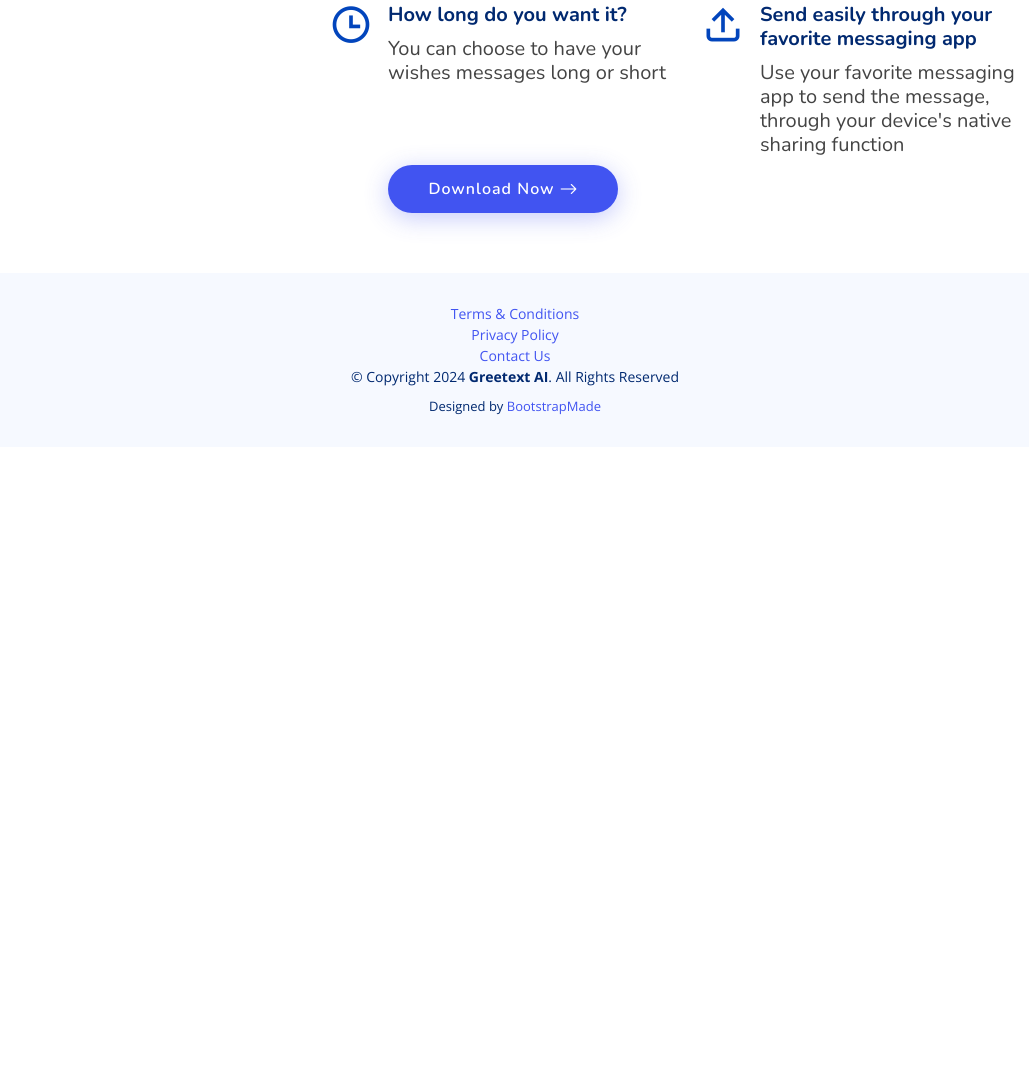
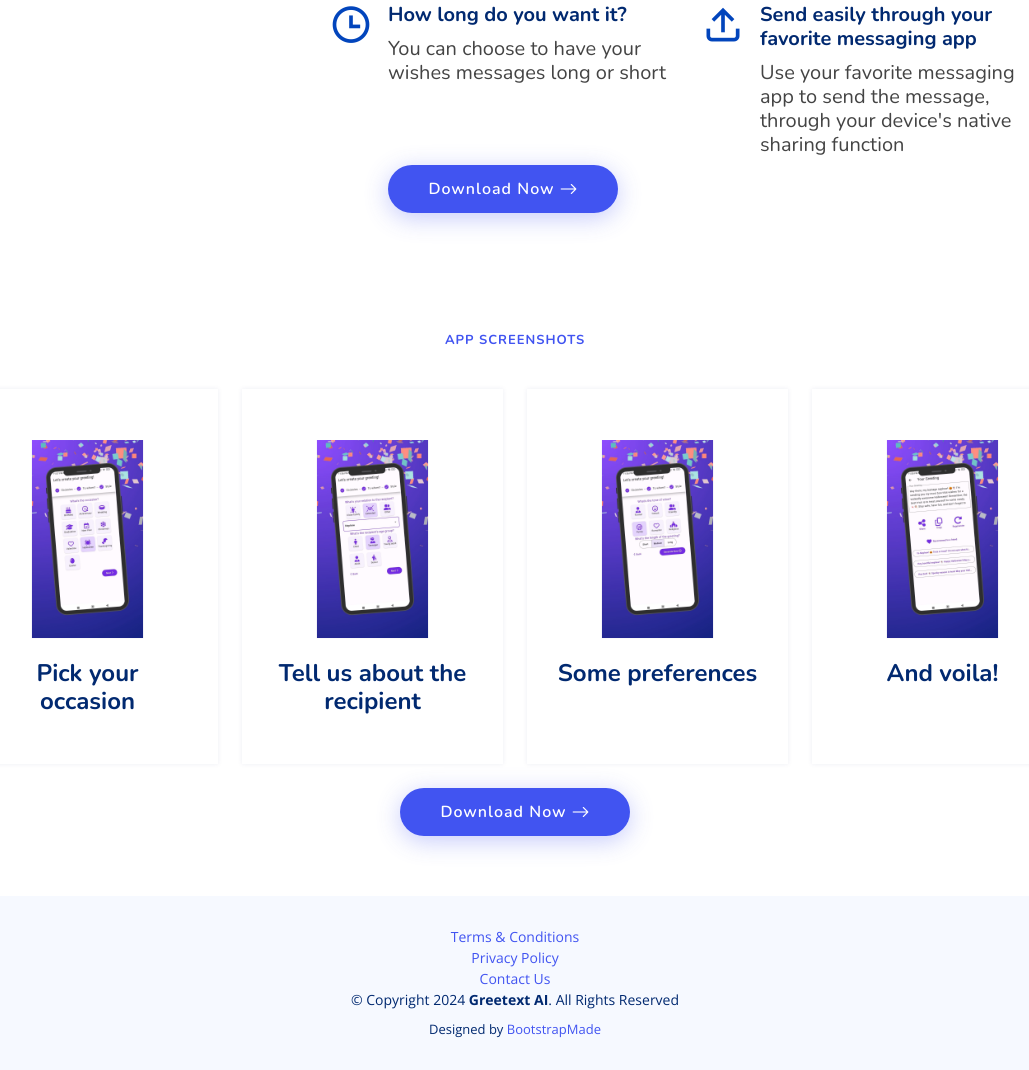
Before and after one commit to cacaoapps/website, a plain HTML site: page index.html in a window 1280 px wide. Shown: the part 3158-4228 px from the top of the page, without its empty margins (125-1154 px from the left). Before the commit the page ends 3605 px from the top, so only its background shows below. Drawn offline with nearby package versions, Linux system fonts and the light colour scheme.

Commit message:
Added screenshots

```diff
--- a/index.html
+++ b/index.html
@@ -7,7 +7,9 @@
 
 	<title>Greetext AI - wishes and greeting messages</title>
 
-  <meta content="Quickly send your friends and family heartfelt greetings and wishes. Allow our AI to compose the ideal text message for you!" name="description">
+	<meta
+		content="Quickly send your friends and family heartfelt greetings and wishes. Allow our AI to compose the ideal text message for you!"
+		name="description">
 	<meta content="" name="keywords">
 	<link rel="canonical" href="https://greetextai.com">
 	<!-- Favicons -->
@@ -19,7 +21,8 @@
 	<meta property="og:type" content="website">
 	<meta property="og:url" content="https://greetextai.com">
 	<meta property="og:image" content="assets/img/hero-phone.png">
-  <meta property="og:description" content="Quickly send your friends and family heartfelt greetings and wishes. Allow our AI to compose the ideal text message for you!">
+	<meta property="og:description"
+		content="Quickly send your friends and family heartfelt greetings and wishes. Allow our AI to compose the ideal text message for you!">
 	<meta property="og:site_name" content="Greetext AI">
 	<meta property="og:locale" content="en_US">
 	<meta property="og:image:width" content="1200">
@@ -28,11 +31,14 @@
 	<!-- Twitter Card tags -->
 	<meta name="twitter:card" content="summary">
 	<meta name="twitter:title" content="Greetext AI - wishes and greeting messages">
-  <meta name="twitter:description" content="Quickly send your friends and family heartfelt greetings and wishes. Allow our AI to compose the ideal text message for you!">
+	<meta name="twitter:description"
+		content="Quickly send your friends and family heartfelt greetings and wishes. Allow our AI to compose the ideal text message for you!">
 	<meta name="twitter:image" content="assets/img/hero-phone.png">
 
 	<!-- Google Fonts -->
-  <link href="https://fonts.googleapis.com/css?family=Open+Sans:300,300i,400,400i,600,600i,700,700i|Nunito:300,300i,400,400i,600,600i,700,700i|Poppins:300,300i,400,400i,500,500i,600,600i,700,700i" rel="stylesheet">
+	<link
+		href="https://fonts.googleapis.com/css?family=Open+Sans:300,300i,400,400i,600,600i,700,700i|Nunito:300,300i,400,400i,600,600i,700,700i|Poppins:300,300i,400,400i,500,500i,600,600i,700,700i"
+		rel="stylesheet">
 
 	<!-- Vendor CSS Files -->
 	<link href="assets/vendor/aos/aos.css" rel="stylesheet">
@@ -49,16 +55,16 @@
 	<script async src="https://www.googletagmanager.com/gtag/js?id=G-HZCVFLZTJ3"></script>
 	<script>
 		window.dataLayer = window.dataLayer || [];
-	function gtag(){dataLayer.push(arguments);}
+		function gtag() { dataLayer.push(arguments); }
 		gtag('js', new Date());
 
 		gtag('config', 'G-HZCVFLZTJ3');
 	</script>
 	<script type='text/javascript'>
-	window.smartlook||(function(d) {
-	  var o=smartlook=function(){ o.api.push(arguments)},h=d.getElementsByTagName('head')[0];
-	  var c=d.createElement('script');o.api=new Array();c.async=true;c.type='text/javascript';
-	  c.charset='utf-8';c.src='https://web-sdk.smartlook.com/recorder.js';h.appendChild(c);
+		window.smartlook || (function (d) {
+			var o = smartlook = function () { o.api.push(arguments) }, h = d.getElementsByTagName('head')[0];
+			var c = d.createElement('script'); o.api = new Array(); c.async = true; c.type = 'text/javascript';
+			c.charset = 'utf-8'; c.src = 'https://web-sdk.smartlook.com/recorder.js'; h.appendChild(c);
 		})(document);
 		smartlook('init', '4a1753c6c6d5c283f61de5ff875ad569db08de88', { region: 'eu' });
 	</script>
@@ -104,11 +110,15 @@
 			<div class="row">
 				<div class="col-lg-6 d-flex flex-column justify-content-center">
 					<h1 data-aos="fade-up">Wishes and Greetings powered by AI</h1>
-          <h2 data-aos="fade-up" data-aos-delay="400">Quickly send your friends and family heartfelt greetings and wishes. Allow our AI to compose the ideal text message for you!</h2>
-		  <h2 data-aos="fade-up" data-aos-delay="400">Happy Birthday Wishes, Wedding Wishes, Christmas Wishes, New Year Eve Wishes, for a friend, loved one or even your boss! You can be funny, casual, religious or romantic</h2>
+					<h2 data-aos="fade-up" data-aos-delay="400">Quickly send your friends and family heartfelt greetings
+						and wishes. Allow our AI to compose the ideal text message for you!</h2>
+					<h2 data-aos="fade-up" data-aos-delay="400">Happy Birthday Wishes, Wedding Wishes, Christmas Wishes,
+						New Year Eve Wishes, for a friend, loved one or even your boss! You can be funny, casual,
+						religious or romantic</h2>
 					<div data-aos="fade-up" data-aos-delay="600">
 						<div class="text-center text-lg-start">
-              <a href="#" onclick="downloadApp()" class="btn-outlined scrollto d-inline-flex align-items-center justify-content-center align-self-center">
+							<a href="#" onclick="downloadApp()"
+								class="btn-outlined scrollto d-inline-flex align-items-center justify-content-center align-self-center">
 								<span>Download Now</span>
 								<i class="bi bi-arrow-right"></i>
 							</a>
@@ -134,10 +144,19 @@
 						<div class="content">
 							<h2>Don't ever lose your tongue</h2>
 							<p>
-                Have you ever found yourself in that familiar scenario where you're staring at your phone, racking your brain for the perfect words to convey your heartfelt wishes on someone's birthday or to celebrate their incredible achievement of receiving their well-deserved diploma? It can be a moment of pressure and uncertainty, wanting to encapsulate your joy and pride in just the right way. But fear not, for with a little guidance and creativity, you can transform those moments of hesitation into ones filled with confidence and warmth. So, fret no more, as we're here to provide you with inspiring ideas and thoughtful messages that will ensure you never struggle to express your sentiments again!
+								Have you ever found yourself in that familiar scenario where you're staring at your
+								phone, racking your brain for the perfect words to convey your heartfelt wishes on
+								someone's birthday or to celebrate their incredible achievement of receiving their
+								well-deserved diploma? It can be a moment of pressure and uncertainty, wanting to
+								encapsulate your joy and pride in just the right way. But fear not, for with a little
+								guidance and creativity, you can transform those moments of hesitation into ones filled
+								with confidence and warmth. So, fret no more, as we're here to provide you with
+								inspiring ideas and thoughtful messages that will ensure you never struggle to express
+								your sentiments again!
 							</p>
 							<div class="text-center text-lg-start">
-                <a href="#" onclick="downloadApp()" class="btn-filled d-inline-flex align-items-center justify-content-center align-self-center">
+								<a href="#" onclick="downloadApp()"
+									class="btn-filled d-inline-flex align-items-center justify-content-center align-self-center">
 									<span>Download Now</span>
 									<i class="bi bi-arrow-right"></i>
 								</a>
@@ -159,10 +178,20 @@
 						<div class="content">
 							<h2>Birthday wishes, wedding wishes, wishes for any occasion</h2>
 							<p>
-                Stop wasting precious moments of your day feeling the pressure of coming up with the perfect words to express your feelings to a loved one. Whether it's a birthday, anniversary, wedding, Christmas, New Year, Valentine's Day, or any other special occasion, the task of crafting meaningful messages can seem daunting. However, with a few simple strategies and thoughtful ideas, you can transform these moments into opportunities for heartfelt and genuine communication. From personalized anecdotes to sharing memories and highlighting the unique qualities of the recipient, there are countless ways to create messages that truly resonate with those you care about. Embracing creativity and authenticity, you can turn each occasion into a chance to strengthen your connections and bring joy to the people who matter most in your life.
+								Stop wasting precious moments of your day feeling the pressure of coming up with the
+								perfect words to express your feelings to a loved one. Whether it's a birthday,
+								anniversary, wedding, Christmas, New Year, Valentine's Day, or any other special
+								occasion, the task of crafting meaningful messages can seem daunting. However, with a
+								few simple strategies and thoughtful ideas, you can transform these moments into
+								opportunities for heartfelt and genuine communication. From personalized anecdotes to
+								sharing memories and highlighting the unique qualities of the recipient, there are
+								countless ways to create messages that truly resonate with those you care about.
+								Embracing creativity and authenticity, you can turn each occasion into a chance to
+								strengthen your connections and bring joy to the people who matter most in your life.
 							</p>
 							<div class="text-center text-lg-start">
-                <a href="#" onclick="downloadApp()" class="btn-filled d-inline-flex align-items-center justify-content-center align-self-center">
+								<a href="#" onclick="downloadApp()"
+									class="btn-filled d-inline-flex align-items-center justify-content-center align-self-center">
 									<span>Download Now</span>
 									<i class="bi bi-arrow-right"></i>
 								</a>
@@ -184,10 +213,18 @@
 						<div class="content">
 							<h2>Funny wishes, romantic wishes, take your pick</h2>
 							<p>
-                When it comes to crafting the perfect wishing text for your recipient, the tone and style of voice you choose can make all the difference in how your message is received. Our range of options allows you to tailor your message in a way that truly resonates with the individual you're addressing. Whether you want to infuse your message with humor to bring a smile to their face, maintain a casual and friendly tone to convey warmth and approachability, adopt a formal style to express respect and professionalism, or delve into romantic expressions to convey deep emotions, having these choices at your disposal empowers you to create a customized and impactful message for any occasion.
+								When it comes to crafting the perfect wishing text for your recipient, the tone and
+								style of voice you choose can make all the difference in how your message is received.
+								Our range of options allows you to tailor your message in a way that truly resonates
+								with the individual you're addressing. Whether you want to infuse your message with
+								humor to bring a smile to their face, maintain a casual and friendly tone to convey
+								warmth and approachability, adopt a formal style to express respect and professionalism,
+								or delve into romantic expressions to convey deep emotions, having these choices at your
+								disposal empowers you to create a customized and impactful message for any occasion.
 							</p>
 							<div class="text-center text-lg-start">
-                <a href="#" onclick="downloadApp()" class="btn-filled d-inline-flex align-items-center justify-content-center align-self-center">
+								<a href="#" onclick="downloadApp()"
+									class="btn-filled d-inline-flex align-items-center justify-content-center align-self-center">
 									<span>Download Now</span>
 									<i class="bi bi-arrow-right"></i>
 								</a>
@@ -216,7 +253,8 @@
 					<div class="row">
 
 						<div class="col-xl-4 text-center" data-aos="fade-right" data-aos-delay="100">
-              <img src="assets/img/features-3.png" class="img-fluid p-4" alt="A mobile phone with features" style="max-width: 300px;">
+							<img src="assets/img/features-3.png" class="img-fluid p-4"
+								alt="A mobile phone with features" style="max-width: 300px;">
 						</div>
 
 						<div class="col-xl-8 d-flex content">
@@ -226,7 +264,8 @@
 									<i class="ri-cake-2-line"></i>
 									<div>
 										<h4>Any occasion</h4>
-                    <h5>birthday, Anniversaries, Weddings, Graduation, New year, Christmas, Valentine, Halloween, Thanksgiving, Easter, you name it!</h5>
+										<h5>birthday, Anniversaries, Weddings, Graduation, New year, Christmas,
+											Valentine, Halloween, Thanksgiving, Easter, you name it!</h5>
 									</div>
 								</div>
 
@@ -234,7 +273,8 @@
 									<i class="ri-user-heart-line"></i>
 									<div>
 										<h4>Any person or loved one</h4>
-                    <h5>Close family, dads, moms, sisters and brothers, husband, wife, girlfriend or boyfriend, friends and colleagues</h5>
+										<h5>Close family, dads, moms, sisters and brothers, husband, wife, girlfriend or
+											boyfriend, friends and colleagues</h5>
 									</div>
 								</div>
 
@@ -242,7 +282,8 @@
 									<i class="ri-capsule-fill"></i>
 									<div>
 										<h4>Whether young or old</h4>
-                    <h5>Wishes for children, teenager, young adult, adults or senior, the composed wishes message is composed accordingly</h5>
+										<h5>Wishes for children, teenager, young adult, adults or senior, the composed
+											wishes message is composed accordingly</h5>
 									</div>
 								</div>
 
@@ -250,7 +291,8 @@
 									<i class="ri-user-voice-line"></i>
 									<div>
 										<h4>Tone of voice</h4>
-                    <h5>You can choose to be formal, informal, friendly, professional, casual, funny, romantic or religious</h5>
+										<h5>You can choose to be formal, informal, friendly, professional, casual,
+											funny, romantic or religious</h5>
 									</div>
 								</div>
 
@@ -266,7 +308,8 @@
 									<i class="ri-share-2-line"></i>
 									<div>
 										<h4>Send easily through your favorite messaging app</h4>
-                    <h5>Use your favorite messaging app to send the message, through your device's native sharing function</h5>
+										<h5>Use your favorite messaging app to send the message, through your device's
+											native sharing function</h5>
 									</div>
 								</div>
 
@@ -274,7 +317,8 @@
 						</div>
 
 						<div class="text-center text-lg-center" data-aos="fade-up" data-aos-delay="600">
-				<a href="#" onclick="downloadApp()" class="btn-filled d-inline-flex align-items-center justify-content-center align-self-center">
+							<a href="#" onclick="downloadApp()"
+								class="btn-filled d-inline-flex align-items-center justify-content-center align-self-center">
 								<span>Download Now</span>
 								<i class="bi bi-arrow-right"></i>
 							</a>
@@ -287,6 +331,73 @@
 			</div>
 
 		</section><!-- End Features Section -->
+
+		<!-- ======= Screenshots Section ======= -->
+		<section id="values" class="values">
+
+			<div class="container" data-aos="fade-up">
+
+				<header class="section-header">
+					<h2>App Screenshots</h2>
+				</header>
+
+				<div class="row">
+
+					<div class="col-lg-3" data-aos="fade-up" data-aos-delay="100">
+						<div class="box">
+							<a href="assets/img/screenshots/1.jpg" data-gallery="portfolioGallery" class="portfokio-lightbox" title="Pick your occasion">
+								<img src="assets/img/screenshots/1.jpg" class="img-fluid" alt="Pick your occasion">
+							</a>
+							<h3>Pick your occasion</h3>
+							</p>
+						</div>
+					</div>
+
+					<div class="col-lg-3 mt-3 mt-lg-0" data-aos="fade-up" data-aos-delay="200">
+						<div class="box">
+							<a href="assets/img/screenshots/2.jpg" data-gallery="portfolioGallery" class="portfokio-lightbox" title="Tell us about the recipient">
+								<img src="assets/img/screenshots/2.jpg" class="img-fluid" alt="Tell us about the recipient">
+							</a>
+							<h3>Tell us about the recipient</h3>
+							</p>
+						</div>
+					</div>
+
+					<div class="col-lg-3 mt-3 mt-lg-0" data-aos="fade-up" data-aos-delay="300">
+						<div class="box">
+							<a href="assets/img/screenshots/3.jpg" data-gallery="portfolioGallery" class="portfokio-lightbox" title="Some preferences">
+								<img src="assets/img/screenshots/3.jpg" class="img-fluid" alt="Some preferences">
+							</a>
+							<h3>Some preferences</h3>
+							</p>
+						</div>
+					</div>
+
+					<div class="col-lg-3 mt-3 mt-lg-0" data-aos="fade-up" data-aos-delay="400">
+						<div class="box">
+							<a href="assets/img/screenshots/4.jpg" data-gallery="portfolioGallery" class="portfokio-lightbox" title="And voila!">
+								<img src="assets/img/screenshots/4.jpg" class="img-fluid" alt="And voila!">
+							</a>
+							<h3>And voila!</h3>
+							</p>
+						</div>
+					</div>
+
+				</div>
+
+			</div>
+
+			<br>
+
+			<div class="text-center text-lg-center" data-aos="fade-up" data-aos-delay="500">
+				<a href="#" onclick="downloadApp()"
+					class="btn-filled d-inline-flex align-items-center justify-content-center align-self-center">
+					<span>Download Now</span>
+					<i class="bi bi-arrow-right"></i>
+				</a>
+			</div>
+
+		</section><!-- End Screenshots Section -->
 
 	</main><!-- End #main -->
 
@@ -316,7 +427,8 @@
 		</div>
 	</footer><!-- End Footer -->
 
-  <a href="#" class="back-to-top d-flex align-items-center justify-content-center"><i class="bi bi-arrow-up-short"></i></a>
+	<a href="#" class="back-to-top d-flex align-items-center justify-content-center"><i
+			class="bi bi-arrow-up-short"></i></a>
 
 	<!-- Vendor JS Files -->
 	<script src="assets/vendor/purecounter/purecounter_vanilla.js"></script>
@@ -337,7 +449,8 @@
 			<strong>This website uses cookies</strong>
 		</p>
 		<p>
-		We use cookies to analyze our traffic and to allow the best experience possible. By clicking "I Accept", you agree to our use of cookies and our privacy policy.
+			We use cookies to analyze our traffic and to allow the best experience possible. By clicking "I Accept", you
+			agree to our use of cookies and our privacy policy.
 			<a href="https://www.cookiesandyou.com/" target="_blank">Learn more</a>
 		</p>
 		<p>
--- a/sitemap.xml
+++ b/sitemap.xml
@@ -2,9 +2,9 @@
 <urlset xmlns="http://www.sitemaps.org/schemas/sitemap/0.9">
 <url>
 <loc>https://greetextai.com</loc>
-<lastmod>2024-03-19</lastmod>
+<lastmod>2024-04-29</lastmod>
 <loc>https://greetextai.com/blog.html</loc>
-<lastmod>2024-04-17</lastmod>
+<lastmod>2024-04-29</lastmod>
 <loc>https://greetextai.com/crafting-birthday-wishes.html</loc>
 <lastmod>2024-03-19</lastmod>
 <loc>https://greetextai.com/happy-easter-wishes.html</loc>
```
Also changed, not shown: assets/img/screenshots/1.jpg (added), assets/img/screenshots/2.jpg (added), assets/img/screenshots/3.jpg (added), assets/img/screenshots/4.jpg (added). Lines whose indentation alone changed are shown as unchanged.
